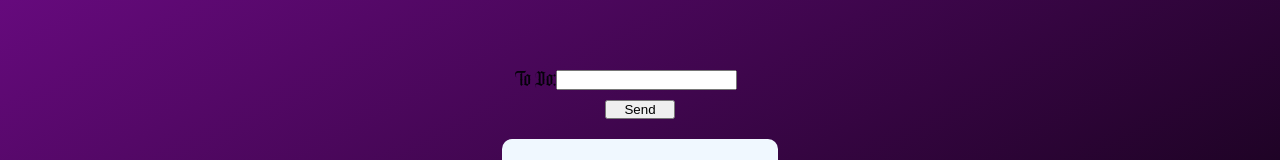
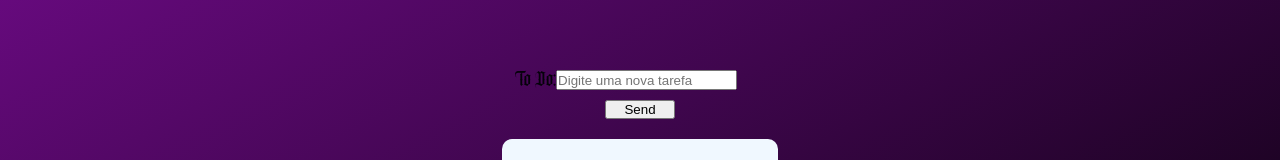
Before and after one commit to Alyssandro1771415/To_Do_List, a plain HTML site: page CODE/index.html in a window 1280 px wide. Shown: the part 158-318 px from the top of the page. Drawn offline with Linux system fonts and the light colour scheme.

Commit message:
Placeholder.
Apenas adicionando um placeholder.

```diff
--- a/CODE/index.html
+++ b/CODE/index.html
@@ -17,7 +17,7 @@
 
     <form action="GET" action="new-ToDo">
         <p>To Do:</p>
-        <input type="text" id="new-item" name="item">
+        <input type="text" id="new-item" name="item" placeholder="Digite uma nova tarefa">
     </form>
 
     <input type="submit" id="send" value="Send">
```
